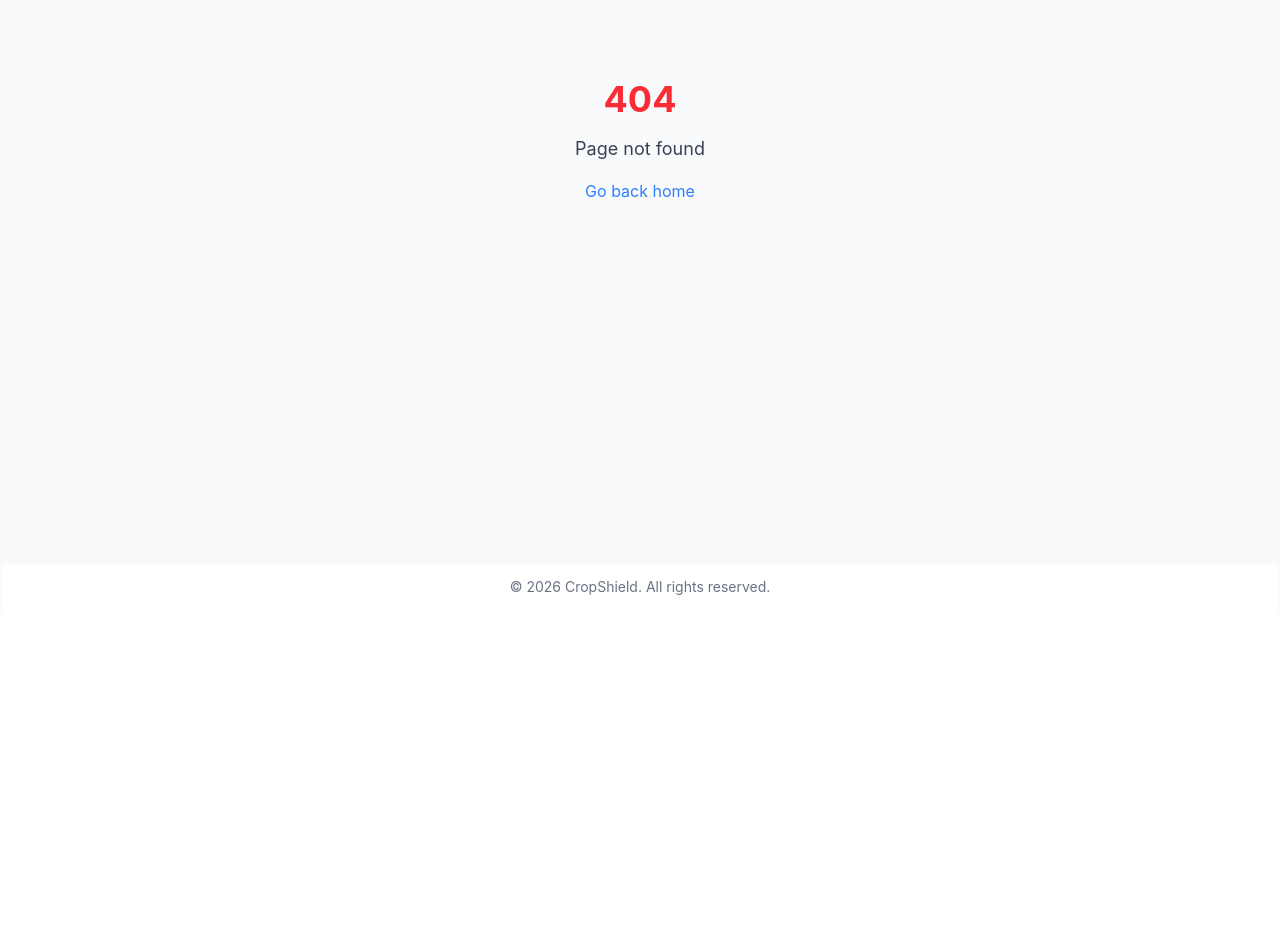
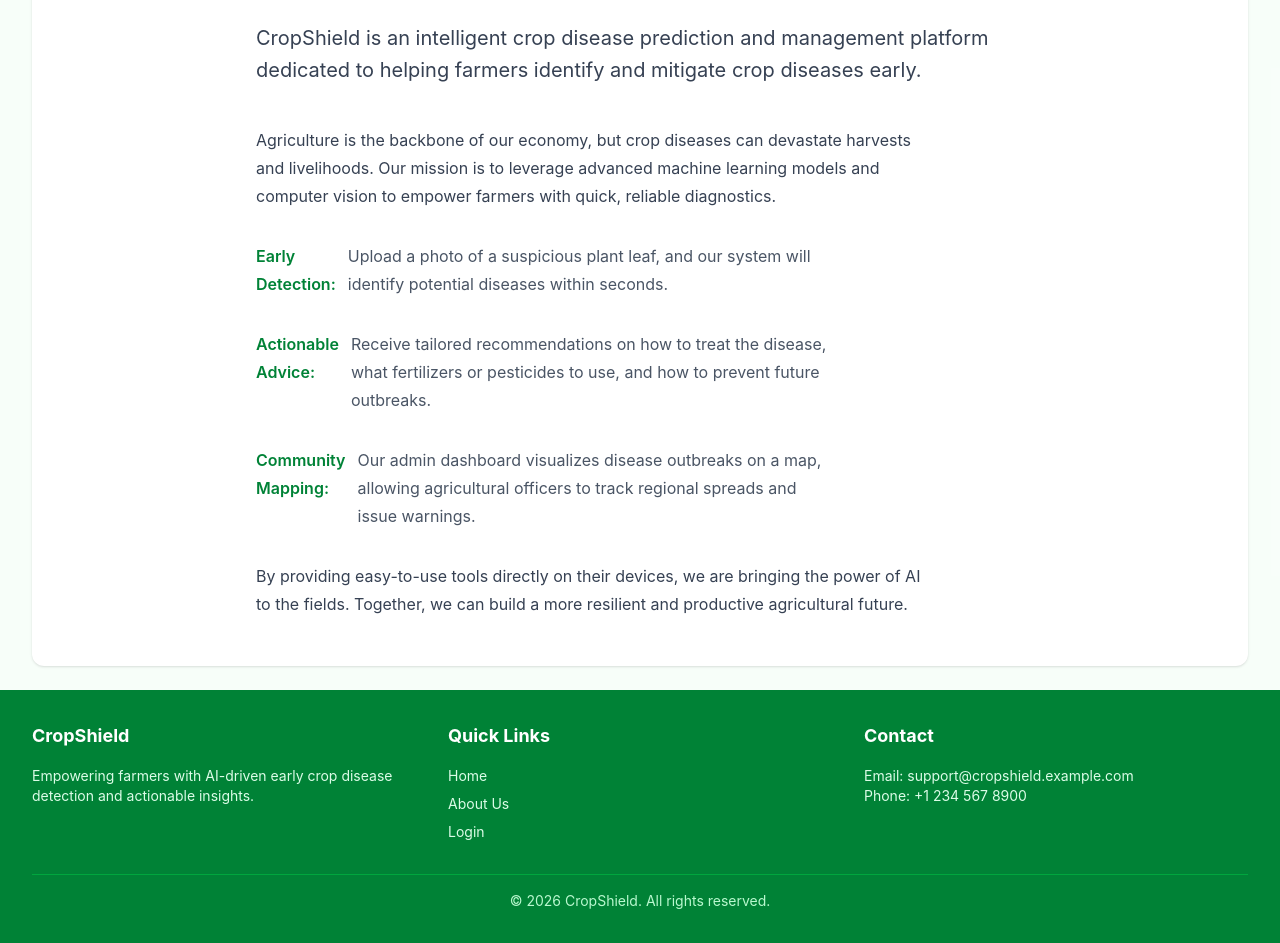
Before and after one commit to RaiyanChandle/CropDiseasePredictionMiniProject, a React (Vite) app in the folder client/: page /about in a window 1280 px wide. Before the commit this address had no page. Shown: the part 187-1130 px from the top of the page. Before the commit the page ends 800 px from the top, so only its background shows below. Built offline with nearby package versions, Linux system fonts and the light colour scheme.

Commit message:
change ui color and created about page

```diff
--- a/client/src/App.jsx
+++ b/client/src/App.jsx
@@ -5,6 +5,7 @@ import MainLayout from './components/layout/MainLayout';
 import Home from './pages/Home';
 import Login from './pages/Login';
 import Signup from './pages/Signup';
+import About from './pages/About';
 import FarmerDashboard from './pages/FarmerDashboard';
 import AdminDashboard from './pages/AdminDashboard';
 import AdminMap from './pages/AdminMap';
@@ -18,6 +19,7 @@ function App() {
         <Routes>
           <Route path="/" element={<MainLayout />}>
             <Route index element={<Home />} />
+            <Route path="about" element={<About />} />
             <Route path="login" element={<Login />} />
             <Route path="signup" element={<Signup />} />
 
--- a/client/src/components/layout/Footer.jsx
+++ b/client/src/components/layout/Footer.jsx
@@ -1,12 +1,38 @@
 import React from 'react';
+import { Link } from 'react-router-dom';
 
 const Footer = () => {
   return (
-    <footer className="bg-white dark:bg-gray-800 shadow-inner mt-auto">
-      <div className="max-w-7xl mx-auto py-4 px-4 sm:px-6 lg:px-8">
-        <p className="text-center text-sm text-gray-500 dark:text-gray-400">
-          &copy; {new Date().getFullYear()} CropShield. All rights reserved.
-        </p>
+    <footer className="bg-green-700 text-white mt-auto">
+      <div className="max-w-7xl mx-auto py-8 px-4 sm:px-6 lg:px-8">
+        <div className="grid grid-cols-1 md:grid-cols-3 gap-8">
+          <div>
+            <h3 className="text-lg font-bold mb-4">CropShield</h3>
+            <p className="text-green-100 text-sm">
+              Empowering farmers with AI-driven early crop disease detection and actionable insights.
+            </p>
+          </div>
+          <div>
+            <h3 className="text-lg font-bold mb-4">Quick Links</h3>
+            <ul className="space-y-2 text-sm">
+              <li><Link to="/" className="text-green-100 hover:text-white transition">Home</Link></li>
+              <li><Link to="/about" className="text-green-100 hover:text-white transition">About Us</Link></li>
+              <li><Link to="/login" className="text-green-100 hover:text-white transition">Login</Link></li>
+            </ul>
+          </div>
+          <div>
+            <h3 className="text-lg font-bold mb-4">Contact</h3>
+            <p className="text-green-100 text-sm">
+              Email: support@cropshield.example.com<br/>
+              Phone: +1 234 567 8900
+            </p>
+          </div>
+        </div>
+        <div className="mt-8 pt-4 border-t border-green-600 text-center">
+          <p className="text-sm text-green-200">
+            &copy; {new Date().getFullYear()} CropShield. All rights reserved.
+          </p>
+        </div>
       </div>
     </footer>
   );
--- a/client/src/components/layout/MainLayout.jsx
+++ b/client/src/components/layout/MainLayout.jsx
@@ -5,7 +5,7 @@ import Footer from './Footer';
 
 const MainLayout = () => {
   return (
-    <div className="flex flex-col min-h-screen bg-gray-50 dark:bg-gray-900 text-gray-900 dark:text-gray-100">
+    <div className="flex flex-col min-h-screen bg-green-50/50 text-gray-900">
       <Navbar />
       <main className="flex-grow max-w-7xl w-full mx-auto py-6 sm:px-6 lg:px-8">
         <Outlet />
--- a/client/src/components/layout/Navbar.jsx
+++ b/client/src/components/layout/Navbar.jsx
@@ -12,7 +12,7 @@ const Navbar = () => {
   };
 
   return (
-    <nav className="bg-white dark:bg-gray-800 shadow-md">
+    <nav className="bg-white shadow-md border-b border-green-100">
       <div className="max-w-7xl mx-auto px-4 sm:px-6 lg:px-8">
         <div className="flex justify-between h-16 items-center">
           <div className="flex-shrink-0 flex items-center">
@@ -20,6 +20,7 @@ const Navbar = () => {
           </div>
           <div className="flex space-x-4 items-center">
             <Link to="/" className="text-gray-700 dark:text-gray-200 hover:text-green-600 px-3 py-2 rounded-md text-sm font-medium">Home</Link>
+            <Link to="/about" className="text-gray-700 dark:text-gray-200 hover:text-green-600 px-3 py-2 rounded-md text-sm font-medium">About</Link>
             {user?.role === 'admin' && (
               <Link to="/admin-map" className="text-gray-700 dark:text-gray-200 hover:text-green-600 px-3 py-2 rounded-md text-sm font-medium">Disease Map</Link>
             )}
--- a/client/src/context/AuthContext.jsx
+++ b/client/src/context/AuthContext.jsx
@@ -3,11 +3,13 @@ import React, { createContext, useState, useEffect } from 'react';
 export const AuthContext = createContext();
 
 export const AuthProvider = ({ children }) => {
-  const [user, setUser] = useState(null);
+  const [user, setUser] = useState(() => {
+    const storedUser = localStorage.getItem('user');
+    return storedUser ? JSON.parse(storedUser) : null;
+  });
 
   useEffect(() => {
-    const storedUser = localStorage.getItem('user');
-    if (storedUser) setUser(JSON.parse(storedUser));
+    // Optional: could handle token validation here if needed
   }, []);
 
   const login = (userData, token) => {
--- /dev/null
+++ b/client/src/pages/About.jsx
@@ -0,0 +1,40 @@
+import React from 'react';
+
+const About = () => {
+  return (
+    <div className="bg-white px-6 py-12 lg:px-8 shadow-sm rounded-xl">
+      <div className="mx-auto max-w-3xl text-base leading-7 text-gray-700">
+        <h1 className="mt-2 text-3xl font-bold tracking-tight text-green-700 sm:text-4xl">
+          About CropShield
+        </h1>
+        <p className="mt-6 text-xl leading-8 text-gray-700">
+          CropShield is an intelligent crop disease prediction and management platform dedicated to helping farmers identify and mitigate crop diseases early.
+        </p>
+        <div className="mt-10 max-w-2xl">
+          <p>
+            Agriculture is the backbone of our economy, but crop diseases can devastate harvests and livelihoods. Our mission is to leverage advanced machine learning models and computer vision to empower farmers with quick, reliable diagnostics.
+          </p>
+          <ul role="list" className="mt-8 max-w-xl space-y-8 text-gray-600">
+            <li className="flex gap-x-3">
+              <span className="font-semibold text-green-700">Early Detection:</span>
+              Upload a photo of a suspicious plant leaf, and our system will identify potential diseases within seconds.
+            </li>
+            <li className="flex gap-x-3">
+              <span className="font-semibold text-green-700">Actionable Advice:</span>
+              Receive tailored recommendations on how to treat the disease, what fertilizers or pesticides to use, and how to prevent future outbreaks.
+            </li>
+            <li className="flex gap-x-3">
+              <span className="font-semibold text-green-700">Community Mapping:</span>
+              Our admin dashboard visualizes disease outbreaks on a map, allowing agricultural officers to track regional spreads and issue warnings.
+            </li>
+          </ul>
+          <p className="mt-8">
+            By providing easy-to-use tools directly on their devices, we are bringing the power of AI to the fields. Together, we can build a more resilient and productive agricultural future.
+          </p>
+        </div>
+      </div>
+    </div>
+  );
+};
+
+export default About;
--- a/client/src/pages/Home.jsx
+++ b/client/src/pages/Home.jsx
@@ -4,10 +4,10 @@ import { Link } from 'react-router-dom';
 const Home = () => {
   return (
     <div className="flex flex-col items-center justify-center min-h-[70vh] px-4 text-center">
-      <h1 className="text-5xl font-extrabold text-green-700 dark:text-green-400 mb-6 tracking-tight">
+      <h1 className="text-5xl font-extrabold text-green-700 mb-6 tracking-tight">
         Crop Disease Predictor
       </h1>
-      <p className="text-xl text-gray-600 dark:text-gray-300 mb-8 max-w-2xl">
+      <p className="text-xl text-gray-600 mb-8 max-w-2xl">
         Empowering farmers with AI-driven insights. Upload an image of your crop leaves, and instantly identify potential diseases to protect your harvest.
       </p>
 
@@ -20,24 +20,24 @@ const Home = () => {
         </Link>
         <Link
           to="/login"
-          className="px-6 py-3 bg-white text-green-600 border border-green-600 rounded-lg font-semibold hover:bg-green-50 dark:bg-gray-800 dark:text-green-400 transition shadow-lg"
+          className="px-6 py-3 bg-white text-green-600 border border-green-600 rounded-lg font-semibold hover:bg-green-50 transition shadow-lg"
         >
           Login
         </Link>
       </div>
 
       <div className="mt-16 grid grid-cols-1 md:grid-cols-3 gap-8 max-w-5xl w-full">
-        <div className="p-6 bg-white dark:bg-gray-800 rounded-xl shadow-md border border-gray-100 dark:border-gray-700">
-          <h3 className="text-lg font-bold text-gray-800 dark:text-white mb-2">Farmer First</h3>
-          <p className="text-gray-600 dark:text-gray-400">Easily diagnose crops on the go and get actionable insights to save your yield.</p>
+        <div className="p-6 bg-white rounded-xl shadow-md border border-green-100 hover:shadow-lg transition">
+          <h3 className="text-lg font-bold text-green-800 mb-2">Farmer First</h3>
+          <p className="text-gray-600">Easily diagnose crops on the go and get actionable insights to save your yield.</p>
         </div>
-        <div className="p-6 bg-white dark:bg-gray-800 rounded-xl shadow-md border border-gray-100 dark:border-gray-700">
-          <h3 className="text-lg font-bold text-gray-800 dark:text-white mb-2">Location Insights</h3>
-          <p className="text-gray-600 dark:text-gray-400">Track disease spread by saving your farm's location for better regional analysis.</p>
+        <div className="p-6 bg-white rounded-xl shadow-md border border-green-100 hover:shadow-lg transition">
+          <h3 className="text-lg font-bold text-green-800 mb-2">Location Insights</h3>
+          <p className="text-gray-600">Track disease spread by saving your farm's location for better regional analysis.</p>
         </div>
-        <div className="p-6 bg-white dark:bg-gray-800 rounded-xl shadow-md border border-gray-100 dark:border-gray-700">
-          <h3 className="text-lg font-bold text-gray-800 dark:text-white mb-2">Admin Dashboard</h3>
-          <p className="text-gray-600 dark:text-gray-400">Admins can analyze collected data to monitor trends and provide regional support.</p>
+        <div className="p-6 bg-white rounded-xl shadow-md border border-green-100 hover:shadow-lg transition">
+          <h3 className="text-lg font-bold text-green-800 mb-2">Admin Dashboard</h3>
+          <p className="text-gray-600">Admins can analyze collected data to monitor trends and provide regional support.</p>
         </div>
       </div>
     </div>
```
Also changed, not shown: 1 other file (tests, documents, lock files or other folders).
